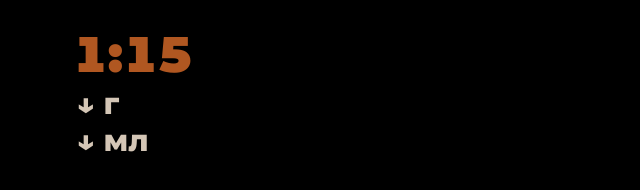
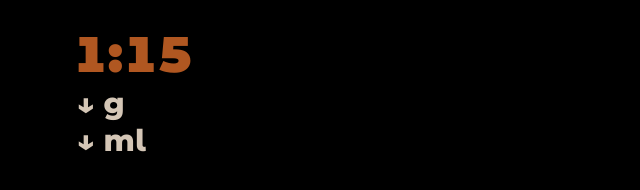
Before and after one commit to karanevsky/karanevsky.github.io, a plain HTML site: page varka/index.html in a window 1280 px wide. Shown: the top 190 px of the page, 0-640 px from the left. Drawn offline with Linux system fonts and the light colour scheme.

Commit message:
Update index.html

```diff
--- a/varka/index.html
+++ b/varka/index.html
@@ -28,8 +28,8 @@
 <body>
     <div class="container">
         <p class="ratio-value">1:<span class="ra"></span></p>
-        <p class="material-value"><span class="gr">↓</span> г</p>
-        <p class="material-value"><span class="ml">↓</span> мл</p>
+        <p class="material-value"><span class="gr">↓</span> g</p>
+        <p class="material-value"><span class="ml">↓</span> ml</p>
     </div>
     <div class="ruler-bar"></div>
     <div class="ratio-sheet hidden">
```
